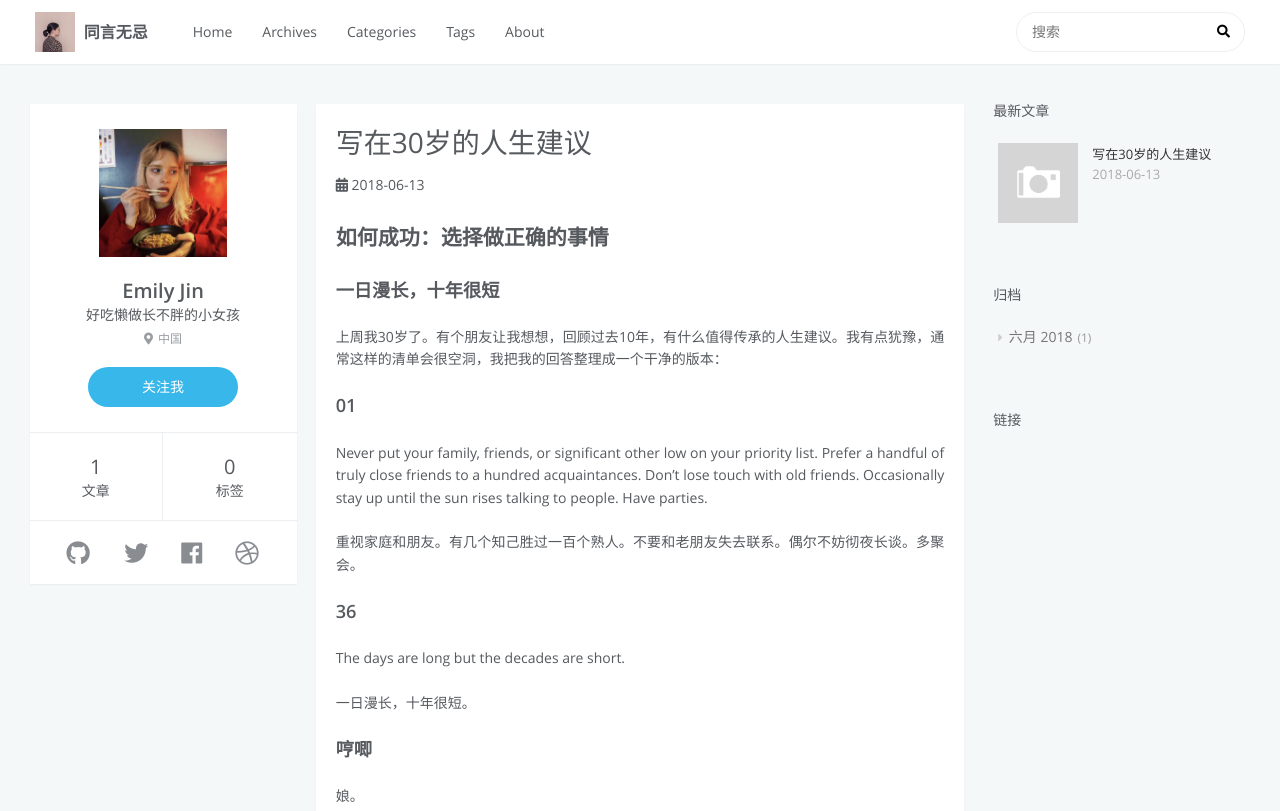
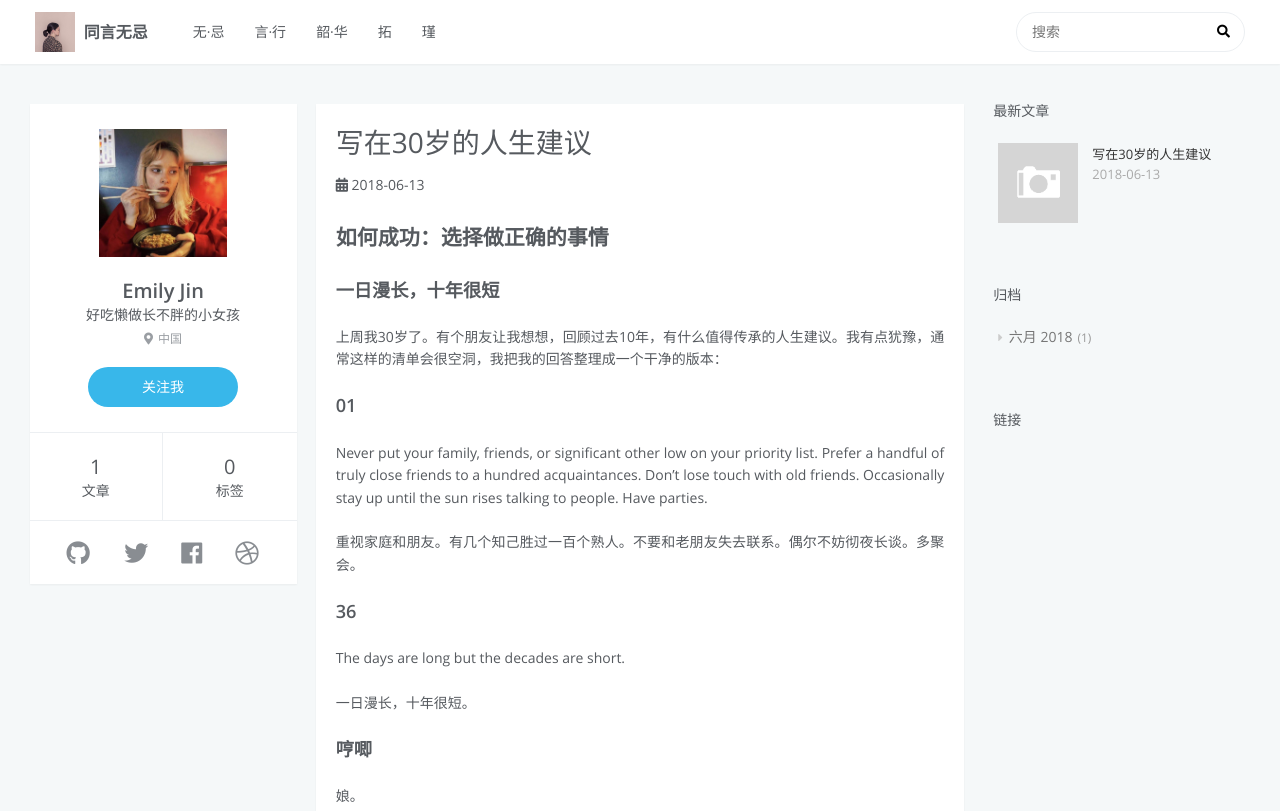
Before and after one commit to BeautifulEmily/BeautifulEmily.github.io, a plain HTML site: page 2018/06/13/hello-world/index.html in a window 1280 px wide. Shown: the top 811 px of the page. Drawn offline with Linux system fonts and the light colour scheme; no server answers; files whose address does not match are found by name.

Commit message:
Site updated: 2018-06-13 21:41:33

```diff
--- a/2018/06/13/hello-world/index.html
+++ b/2018/06/13/hello-world/index.html
@@ -60,15 +60,15 @@
             </a>
             <nav id="main-nav">
 
-                    <a class="main-nav-link" href="/.">Home</a>
+                    <a class="main-nav-link" href="/.">无·忌</a>
 
-                    <a class="main-nav-link" href="/archives">Archives</a>
+                    <a class="main-nav-link" href="/archives">言·行</a>
 
-                    <a class="main-nav-link" href="/categories">Categories</a>
+                    <a class="main-nav-link" href="/categories">韶·华</a>
 
-                    <a class="main-nav-link" href="/tags">Tags</a>
+                    <a class="main-nav-link" href="/tags">拓</a>
 
-                    <a class="main-nav-link" href="/about">About</a>
+                    <a class="main-nav-link" href="/about">瑾</a>
 
             </nav>
 
@@ -125,15 +125,15 @@
         <table class="menu outer">
             <tr>
 
-                    <td><a class="main-nav-link" href="/.">Home</a></td>
+                    <td><a class="main-nav-link" href="/.">无·忌</a></td>
 
-                    <td><a class="main-nav-link" href="/archives">Archives</a></td>
+                    <td><a class="main-nav-link" href="/archives">言·行</a></td>
 
-                    <td><a class="main-nav-link" href="/categories">Categories</a></td>
+                    <td><a class="main-nav-link" href="/categories">韶·华</a></td>
 
-                    <td><a class="main-nav-link" href="/tags">Tags</a></td>
+                    <td><a class="main-nav-link" href="/tags">拓</a></td>
 
-                    <td><a class="main-nav-link" href="/about">About</a></td>
+                    <td><a class="main-nav-link" href="/about">瑾</a></td>
 
                 <td>
 
```
Also changed, not shown: about/index.html (+10 -10 lines), archives/2018/06/index.html (+10 -10 lines), archives/2018/index.html (+10 -10 lines), archives/index.html (+10 -10 lines), categories/index.html (+10 -10 lines), index.html (+10 -10 lines), tags/index.html (+10 -10 lines).
